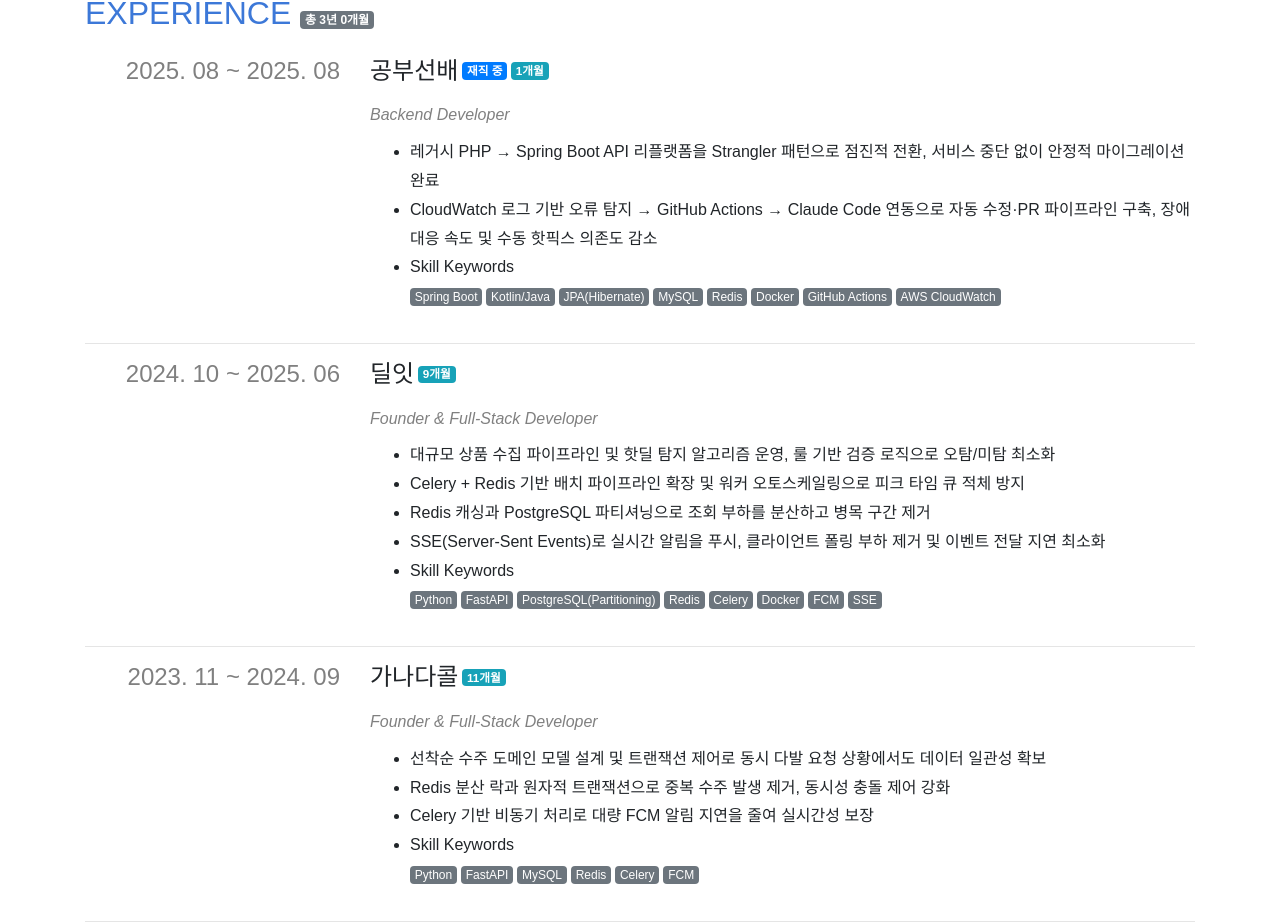
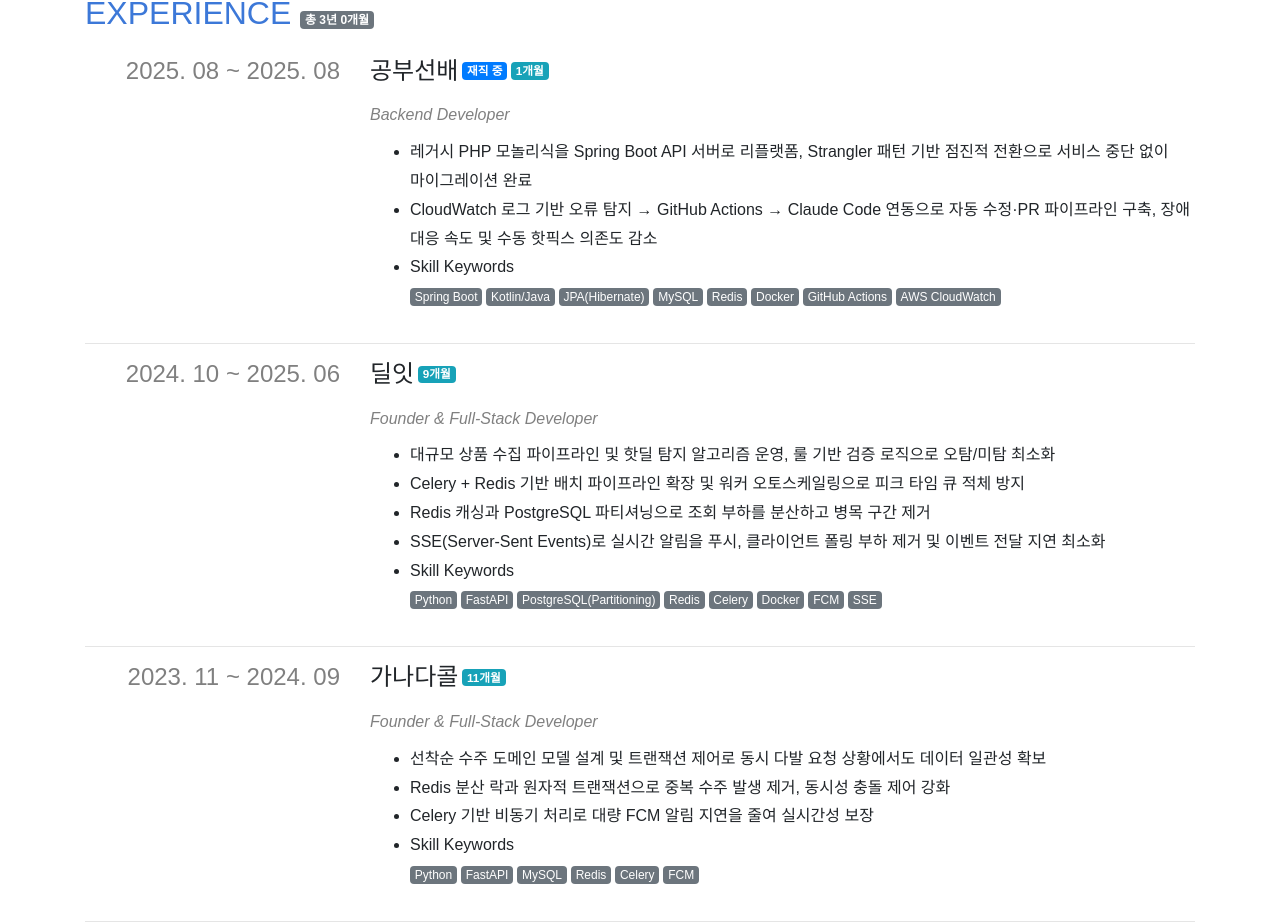
Before and after one commit to yuneast/resume, a Next.js app: page / in a window 1280 px wide. Shown: the part 1157-2079 px from the top of the page. Built offline with nearby package versions, Linux system fonts and the light colour scheme; a web font is replaced by a local one.

Commit message:
Update experience.ts

```diff
--- a/payload/experience.ts
+++ b/payload/experience.ts
@@ -1,3 +1,5 @@
+//기술적 구체성 과 부하 분산 강조해서 전체를 다시 해줘. 수치는 없어도 돼.
+
 import { IExperience } from '../component/experience/IExperience';
 
 const experience: IExperience.Payload = {
@@ -11,7 +13,7 @@ const experience: IExperience.Payload = {
           title: 'Backend Developer',
           startedAt: '2025-08',
           descriptions: [
-            '레거시 PHP → Spring Boot API 리플랫폼을 Strangler 패턴으로 점진적 전환, 서비스 중단 없이 안정적 마이그레이션 완료',
+            '레거시 PHP 모놀리식을 Spring Boot API 서버로 리플랫폼, Strangler 패턴 기반 점진적 전환으로 서비스 중단 없이 마이그레이션 완료',
             'CloudWatch 로그 기반 오류 탐지 → GitHub Actions → Claude Code 연동으로 자동 수정·PR 파이프라인 구축, 장애 대응 속도 및 수동 핫픽스 의존도 감소',
           ],
           skillKeywords: [
```
